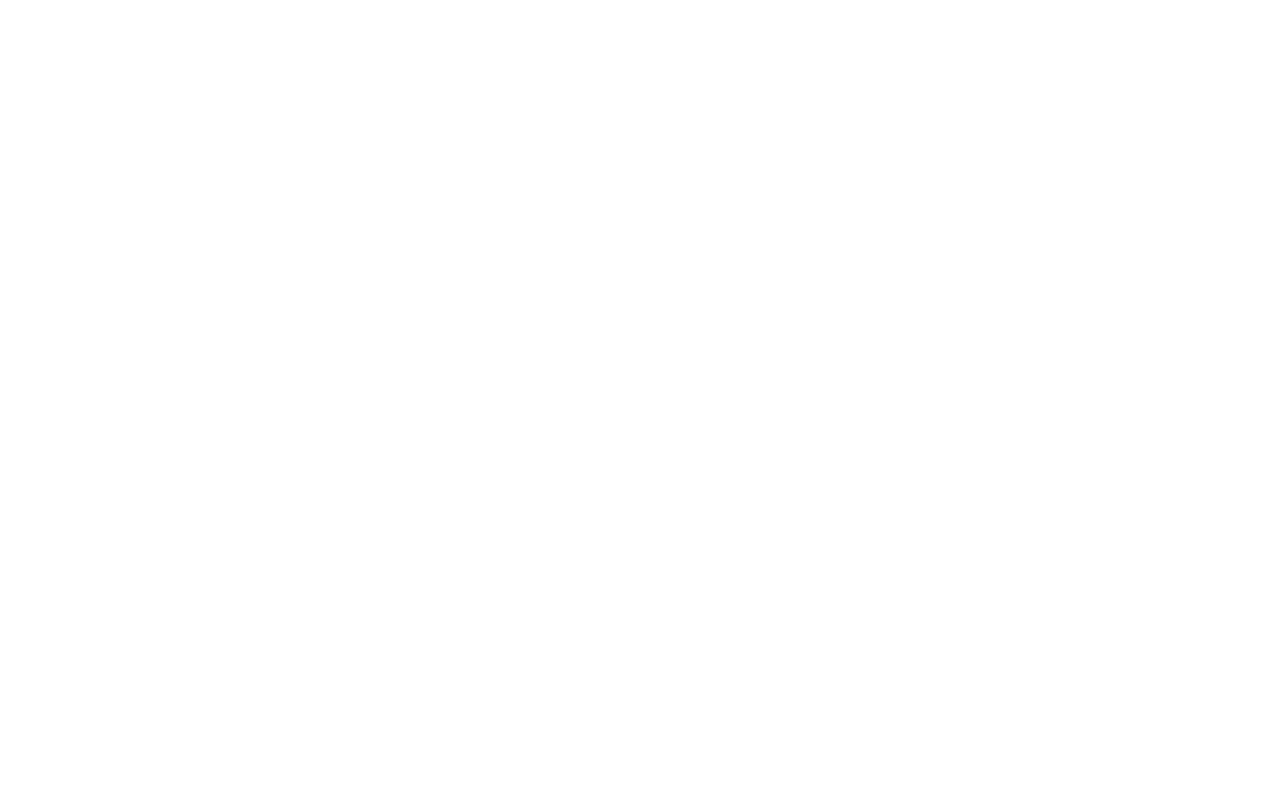
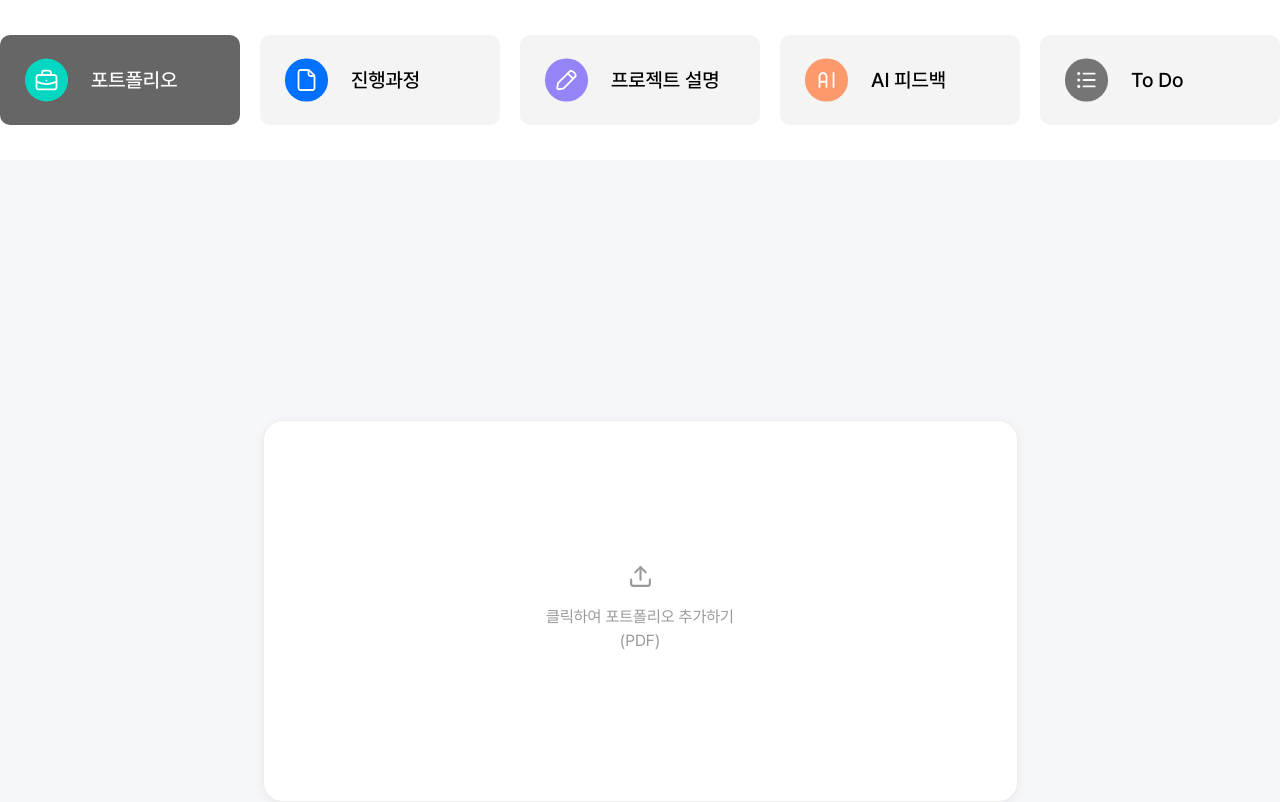
Before and after one commit to 2025MirimITShow-profolio/profolio-client, a React (Vite) app: page /project/1 in a window 1280 px wide. Before the commit this address had no page. Built offline with nearby package versions, Linux system fonts and the light colour scheme; no server answers.

Commit message:
[feat] : 프로젝트 메뉴 id 주입 및 스타일 수정

```diff
--- a/src/App.tsx
+++ b/src/App.tsx
@@ -3,6 +3,7 @@
 import Main from "./pages/Main";
 import Member from "./pages/Member";
 import ProjectIntroduce from "./pages/ProjectIntroduce";
+import AllProject from "./pages/AllProject";
 
 function App() {
 	return (
@@ -12,6 +13,7 @@
 				<Route path="/profolio" element={<Main />} />
 				<Route path="/introduce" element={<ProjectIntroduce />} />
         		<Route path="/member" element={<Member />} />
+				<Route path="/project/:project_id" element={<AllProject/>}/>
 			</Routes>
 		</Router>
 	);
--- a/src/components/Project/DescriptionBox.tsx
+++ b/src/components/Project/DescriptionBox.tsx
@@ -8,7 +8,7 @@
 import { AiOutlinePlus } from "react-icons/ai";
 import { FiCalendar } from "react-icons/fi";
 
-export default function DescriptionBox() {
+export default function DescriptionBox({ projectId }: { projectId: number }) {
   const isDark = useThemeStore((store) => store.isDark)
   const [prjTitle, setPrjTitle] = useState('');
   const [description, setDescription] = useState('');
@@ -33,7 +33,7 @@
   useEffect(() => {
     const fetchProject = async () => {
       try {
-        const res = await axios.get("http://localhost:3000/api/projects/8"); // project_id 주입 필요
+        const res = await axios.get(`http://localhost:3000/api/projects/${projectId}`); // project_id 주입 필요
         const { title, description, start_date, end_date, links, team_members, skills } = res.data;
 
         setPrjTitle(title || '');
@@ -75,7 +75,7 @@
 
   const handleSave = async () => {
     try {
-      await axios.patch("http://localhost:3000/api/projects/8", {
+      await axios.patch(`http://localhost:3000/api/projects/${projectId}`, {
         title: prjTitle,
         description: description,
         start_date: startDate.toISOString(),
@@ -176,9 +176,9 @@
               <input
                 className={styles.linkinput}
                 style={{
-                  backgroundColor: isDark? '#383843' : 'white',
-                  color: isDark? 'white' : 'black',
-                  border: isDark? 'solid 1px #555555' : 'solid 1px #eeeeee'
+                  backgroundColor: 'transparent',
+                  color: isDark? '#B886FF' : '#8734FD',
+                  border: 'none',
                 }}
                 type="text"
                 placeholder="링크 추가하기"
--- a/src/components/ProjectMenu.tsx
+++ b/src/components/ProjectMenu.tsx
@@ -5,27 +5,27 @@
     {
       menu: 0,
       title: '포트폴리오',
-      icon: 'images/portfolioIcon.svg'
+      icon: '/images/portfolioIcon.svg'
      },
     {
       menu: 1,
       title: '진행과정',
-      icon: 'images/progressIcon.svg'
+      icon: '/images/progressIcon.svg'
      },
     {
       menu: 2,
       title: '프로젝트 설명',
-      icon: 'images/descriptionIcon.svg'
+      icon: '/images/descriptionIcon.svg'
     },
     {
       menu: 3,
       title: 'AI 피드백',
-      icon: 'images/feedbackIcon.svg'
+      icon: '/images/feedbackIcon.svg'
     },
     {
       menu: 4,
       title: 'To Do',
-      icon: 'images/todoIcon.svg'
+      icon: '/images/todoIcon.svg'
     },
 ]
 
--- a/src/pages/AllProject.tsx
+++ b/src/pages/AllProject.tsx
@@ -3,23 +3,31 @@
 import Portfolio from "./Portfolio"
 import ProjectDescription from "./ProjectDescription"
 import Todo from "./Todo"
+import ProgressLog from "./ProgressLog"
+import { useParams } from "react-router-dom"
 
 export default function AllProject() {
     const [menu, setMenu] = useState(0)
+    const {project_id} = useParams();
+    const projectId = Number(project_id);
 
     return (
         <>
             <ProjectMenu click={menu} setClick={setMenu}/>
             {menu===0 &&
-                <Portfolio />
+                <Portfolio projectId={projectId}/>
+            }
+
+            {menu===1 &&
+                <ProgressLog />
             }
 
             {menu===2 &&
-                <ProjectDescription />
+                <ProjectDescription projectId={projectId}/>
             }
 
             {menu===4 &&
-                <Todo />
+                <Todo projectId={projectId}/>
             }
         </>
     )
--- a/src/pages/Portfolio.tsx
+++ b/src/pages/Portfolio.tsx
@@ -1,16 +1,17 @@
 import ProjectMenu from "../components/ProjectMenu";
 import PdfFileView from "../components/Project/PdfFileView";
 
-export default function Portfolio() {
+export default function Portfolio({ projectId }: { projectId: number }) {
     return (
         <div
             style={{
                 flex: 1,
                 display: 'flex',
-                justifyContent: 'center'
+                justifyContent: 'center',
+                backgroundColor: '#F6F7FB'
             }}
             >
-            <PdfFileView projectId={7}/>
+            <PdfFileView projectId={projectId}/>
         </div>
     )
 }
--- a/src/pages/ProjectDescription.tsx
+++ b/src/pages/ProjectDescription.tsx
@@ -1,10 +1,17 @@
 import DescriptionBox from "../components/Project/DescriptionBox";
 
-export default function ProjectDescription() {
+export default function ProjectDescription({ projectId }: { projectId: number }) {
 
   return(
-    <div style={{marginTop: '67px', marginLeft: '97px'}}>
-      <DescriptionBox />
+    <div
+    style={{
+      display: 'flex',
+      justifyContent: 'center',
+      alignItems: 'flex-start',
+      paddingTop: '67px',
+      backgroundColor: '#F6F7FB',
+    }}>
+      <DescriptionBox projectId={projectId}/>
     </div>
   )
 }
--- a/src/pages/Todo.tsx
+++ b/src/pages/Todo.tsx
@@ -11,14 +11,14 @@
     date: string;
   };
 
-export default function Todo() {
+export default function Todo({ projectId }: { projectId: number }) {
     const isDark = useThemeStore((store) => store.isDark)
     const [selectedDate, setSelectedDate] = useState(new Date());
     const [todos, setTodos] = useState<Todo[]>([]);
 
     useEffect(() => {
         const fetchTodos = async () => {
-          const res = await axios.get('http://localhost:3000/api/tasks/project/7') // projectid 주입 필요
+          const res = await axios.get(`http://localhost:3000/api/tasks/project/${projectId}`) // projectid 주입 필요
           setTodos(res.data)
         }
         fetchTodos()
@@ -33,7 +33,7 @@
 
         try {
           const res = await axios.post('http://localhost:3000/api/tasks', {
-            project_id: 7,
+            project_id: projectId,
             title,
             date: `${year}${month}${day}`,
           })
@@ -94,7 +94,15 @@
     );
 
     return (
-      <div style={{height: '100%', marginBottom: '10px', display: 'flex', gap: '37px', justifyContent: 'center', alignItems: 'center'}}>
+      <div
+        style={{
+          display: 'flex',
+          justifyContent: 'center',
+          alignItems: 'flex-start',
+          paddingTop: '146px',
+          backgroundColor: '#F6F7FB',
+          gap: '37px',
+        }}>
         <Calendar onDateClick={setSelectedDate} />
         <TodoBox
             todos={filteredTodos}
--- a/src/style/DescriptionBox.module.css
+++ b/src/style/DescriptionBox.module.css
@@ -6,7 +6,7 @@
 }
 
 .mainbox{
-  width: 75%;
+  width: 1142px;
 }
 
 .subtitle{
@@ -24,8 +24,6 @@
 }
 
 .linkinput{
-  padding: 14px;
-  border-radius: 6px;
   font-size: 19px;
 }
 
```
